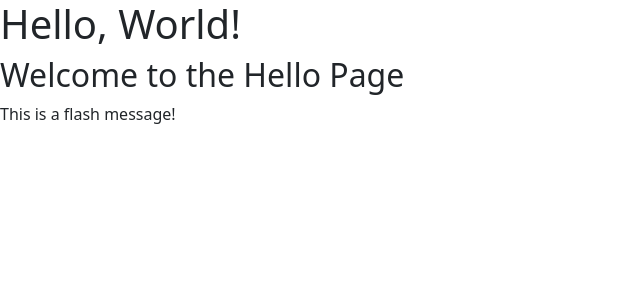
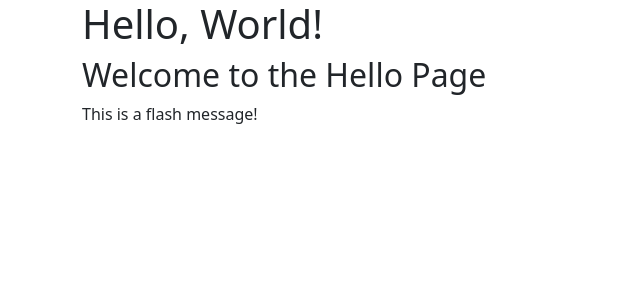
Before and after one commit to Victor3790/hello-world-python, a Flask app: page /hello in a window 1280 px wide. Shown: the top 300 px of the page, without its empty margins (0-640 px from the left). Run offline with Flask 3, Linux system fonts and the light colour scheme.

Commit message:
Bootstrap added to templates

```diff
--- a/templates/hello.html
+++ b/templates/hello.html
@@ -7,11 +7,17 @@
     <link href="https://cdn.jsdelivr.net/npm/bootstrap@5.0.2/dist/css/bootstrap.min.css" rel="stylesheet" integrity="sha384-EVSTQN3/azprG1Anm3QDgpJLIm9Nao0Yz1ztcQTwFspd3yD65VohhpuuCOmLASjC" crossorigin="anonymous">
 </head>
 <body>
-    <h1>Hello, World!</h1>
-    <h2>{{ subtitle}}</h2>
-    {% for message in get_flashed_messages() %}
-        <p>{{ message }}</p>
-    {% endfor %}
+    <div class="container">
+        <div class="row">
+            <div class="col">
+                <h1>Hello, World!</h1>
+                <h2>{{ subtitle}}</h2>
+                {% for message in get_flashed_messages() %}
+                    <p>{{ message }}</p>
+                {% endfor %}
+            </div>
+        </div>
+    </div>
     <script src="https://cdn.jsdelivr.net/npm/bootstrap@5.0.2/dist/js/bootstrap.bundle.min.js" integrity="sha384-MrcW6ZMFYlzcLA8Nl+NtUVF0sA7MsXsP1UyJoMp4YLEuNSfAP+JcXn/tWtIaxVXM" crossorigin="anonymous"></script>
 </body>
 </html>
--- a/templates/login.html
+++ b/templates/login.html
@@ -7,6 +7,9 @@
     <link href="https://cdn.jsdelivr.net/npm/bootstrap@5.0.2/dist/css/bootstrap.min.css" rel="stylesheet" integrity="sha384-EVSTQN3/azprG1Anm3QDgpJLIm9Nao0Yz1ztcQTwFspd3yD65VohhpuuCOmLASjC" crossorigin="anonymous">
 </head>
 <body>
+    <div class="container">
+        <div class="row">
+            <div class="col">
                 <h1>Login</h1>
                 {% for message in get_flashed_messages() %}
                     <h5>{{ message }}</h5>
@@ -20,6 +23,9 @@
                     <br>
                     <input type="submit" value="Login">
                 </form>
+            </div>
+        </div>
+    </div>
     <script src="https://cdn.jsdelivr.net/npm/bootstrap@5.0.2/dist/js/bootstrap.bundle.min.js" integrity="sha384-MrcW6ZMFYlzcLA8Nl+NtUVF0sA7MsXsP1UyJoMp4YLEuNSfAP+JcXn/tWtIaxVXM" crossorigin="anonymous"></script>
 </body>
 </html>
```
Lines whose indentation alone changed are shown as unchanged.
